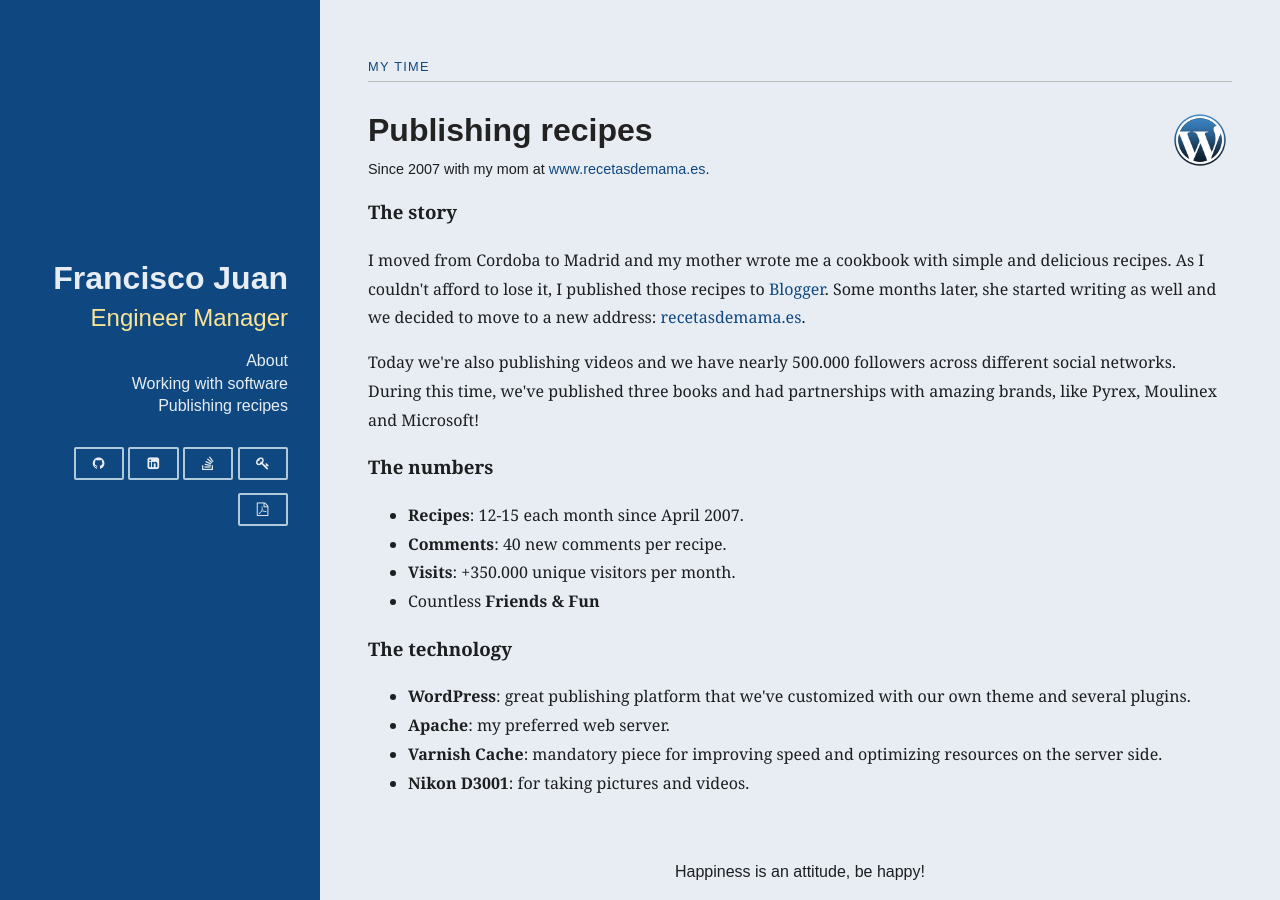
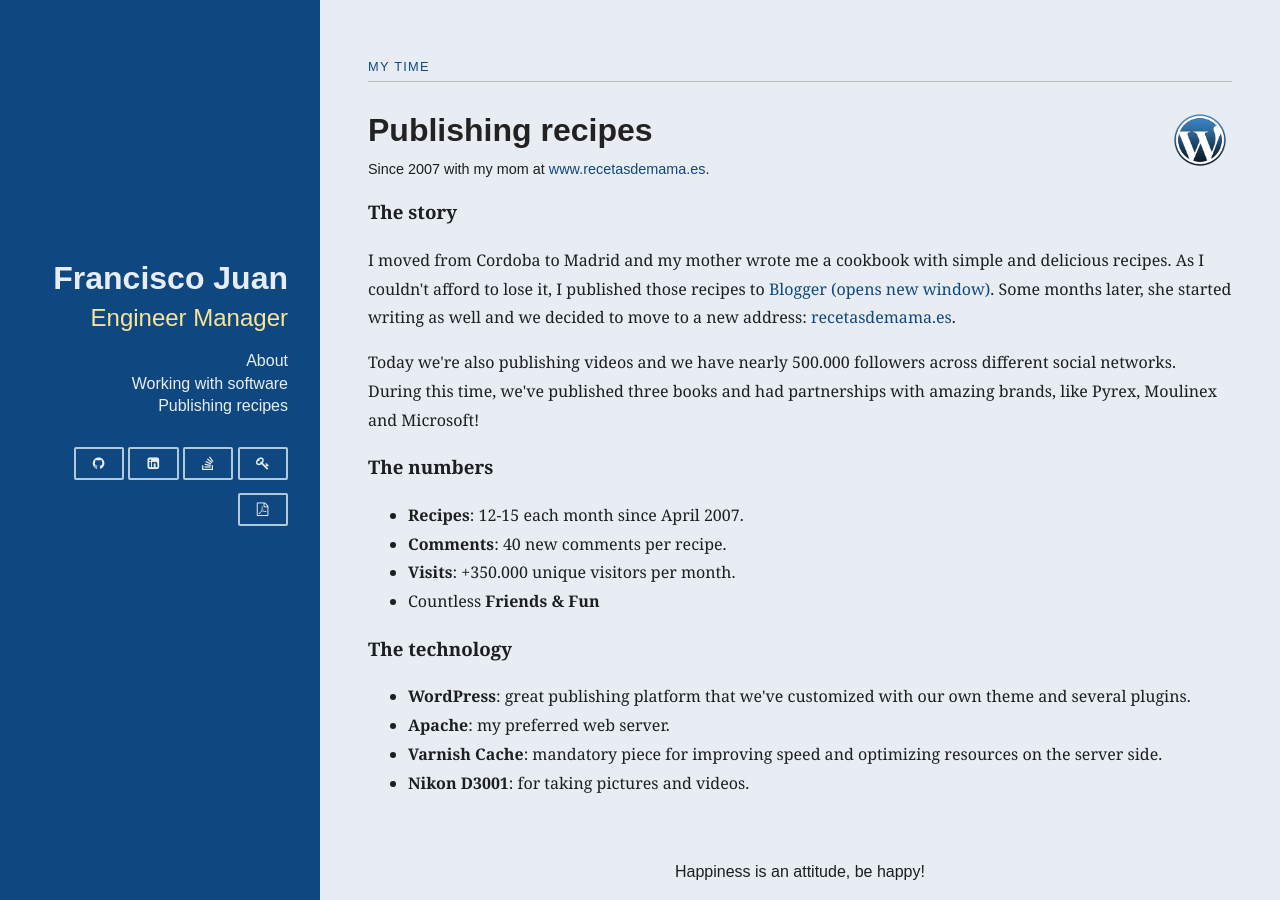
Before and after one commit to fjuan/fjuan.github.com, a Jekyll site: the page built from index.html, in a window 1280 px wide and 900 px high, scrolled down 1917 px. Built offline with Jekyll 4.4.1, drawn with Linux system fonts in a browser that asks for light colours.

Commit message:
indicate that a link will open in a new window to imrpove accessibility

```diff
--- a/index.html
+++ b/index.html
@@ -75,7 +75,7 @@
     </header>
     <div class="post-description">
       <h3>The story</h3>
-      <p>I moved from Cordoba to Madrid and my mother wrote me a cookbook with simple and delicious recipes. As I couldn't afford to lose it, I published those recipes to <a href="http://recetasdemama.blogspot.com" target="_blank" rel="noreferrer">Blogger</a>. Some months later, she started writing as well and we decided to move to a new address: <a href="http://www.recetasdemama.es">recetasdemama.es</a>.</p>
+      <p>I moved from Cordoba to Madrid and my mother wrote me a cookbook with simple and delicious recipes. As I couldn't afford to lose it, I published those recipes to <a href="http://recetasdemama.blogspot.com" target="_blank" rel="noreferrer">Blogger (opens new window)</a>. Some months later, she started writing as well and we decided to move to a new address: <a href="http://www.recetasdemama.es">recetasdemama.es</a>.</p>
       <p>Today we're also publishing videos and we have nearly 500.000 followers across different social networks. During this time, we've published three books and had partnerships with amazing brands, like Pyrex, Moulinex and Microsoft!</p>
       <h3>The numbers</h3>
       <ul>
```
